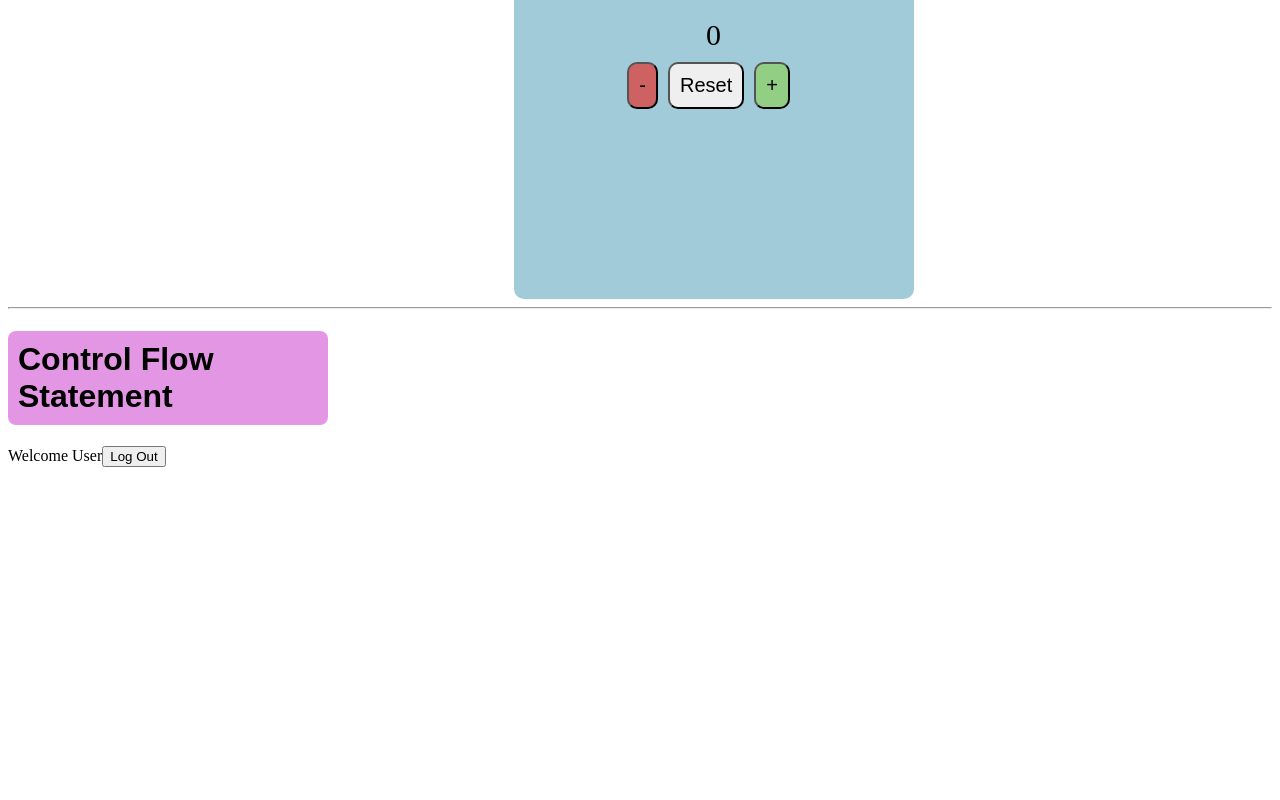
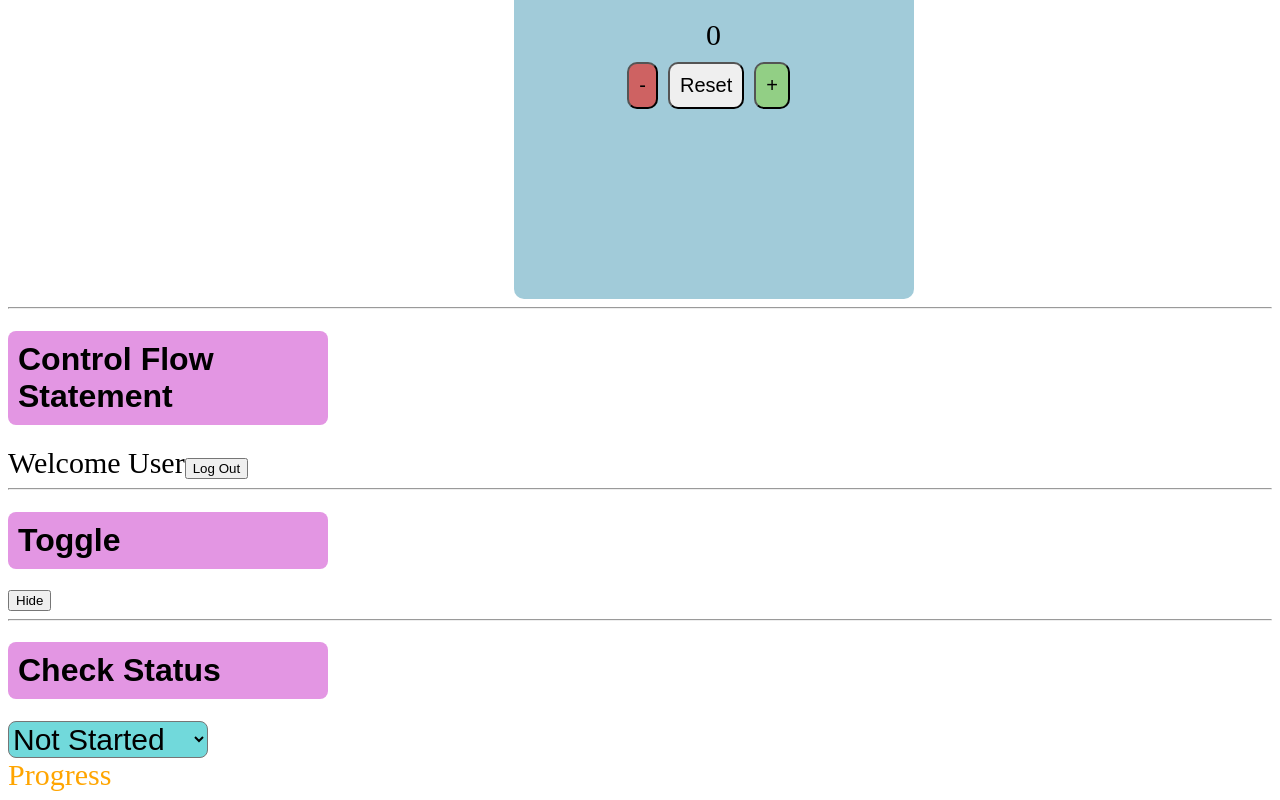
Before and after one commit to kartikeyofficial/Angular, an Angular app in the folder Signal/: page / in a window 1280 px wide. Shown: the part 1247-2047 px from the top of the page. Before the commit the page ends 1722 px from the top, so only its background shows below. Built offline with nearby package versions, Linux system fonts and the light colour scheme.

Commit message:
Control Flow if,else,toggle

```diff
--- a/Signal/src/app/control-flow-statemets/control-flow-statemets.css
+++ b/Signal/src/app/control-flow-statemets/control-flow-statemets.css
@@ -1 +1,17 @@
-@import "../signal-data-types/signal-data-types.css"
+@import "../signal-data-types/signal-data-types.css";
+span{
+   font-size: 30px;
+   font-weight: 500;
+}
+option{
+
+font-size: 20px;
+   font-weight: 500;
+}
+select{
+  width: 200px;
+  font-size: 30px;
+  border-radius: 8px;
+  background-color: #71d9db;
+
+}
--- a/Signal/src/app/control-flow-statemets/control-flow-statemets.html
+++ b/Signal/src/app/control-flow-statemets/control-flow-statemets.html
@@ -9,4 +9,37 @@
     <span>Please Login</span>
     <button (click)="handleLogin(true)">Login</button>
   }
+
+
 </div>
+<hr>
+<h1>Toggle</h1>
+@if(show()){
+  <button (click)="show.set(false)">Hide</button>
+}
+@else{
+  <button (click)="show.set(true)">Show</button>
+}
+
+
+<hr>
+<h1>Check Status</h1>
+<select (change)="handleStatus($event)" name="" id="">
+  <option value="notStarted">Not Started</option>
+  <option value="progress">Progress</option>
+  <option value="success">Success</option>
+  <option value="error">Error</option>
+</select>
+<br>
+@if(status()=='notStarted'){
+  <span style="color: black;">No Status</span>
+}
+@else if(status()=='progress'){
+  <span style="color:orange;">Progress</span>
+}
+@else if(status()=='success'){
+  <span style="color: rgb(87, 139, 10);">Success</span>
+}
+@else if(status()=='error'){
+  <span style="color: rgb(231, 51, 51);">Error</span>
+}
--- a/Signal/src/app/control-flow-statemets/control-flow-statemets.ts
+++ b/Signal/src/app/control-flow-statemets/control-flow-statemets.ts
@@ -1,5 +1,6 @@
 import { Component, signal } from '@angular/core';
 import { Effect } from '../effect/effect';
+import { every } from 'rxjs';
 
 @Component({
   selector: 'control-flow-statemets',
@@ -9,10 +10,15 @@ import { Effect } from '../effect/effect';
 })
 export class ControlFlowStatemets {
   isLogin = signal(true);
-
+  show = signal(true);
+  status = signal('progress')
 
   handleLogin(status:boolean){
     this.isLogin.set(status)
 
   }
+  handleStatus(event:Event){
+    let target = event.target as HTMLSelectElement;
+    this.status.set(target.value)
+  }
 }
```
